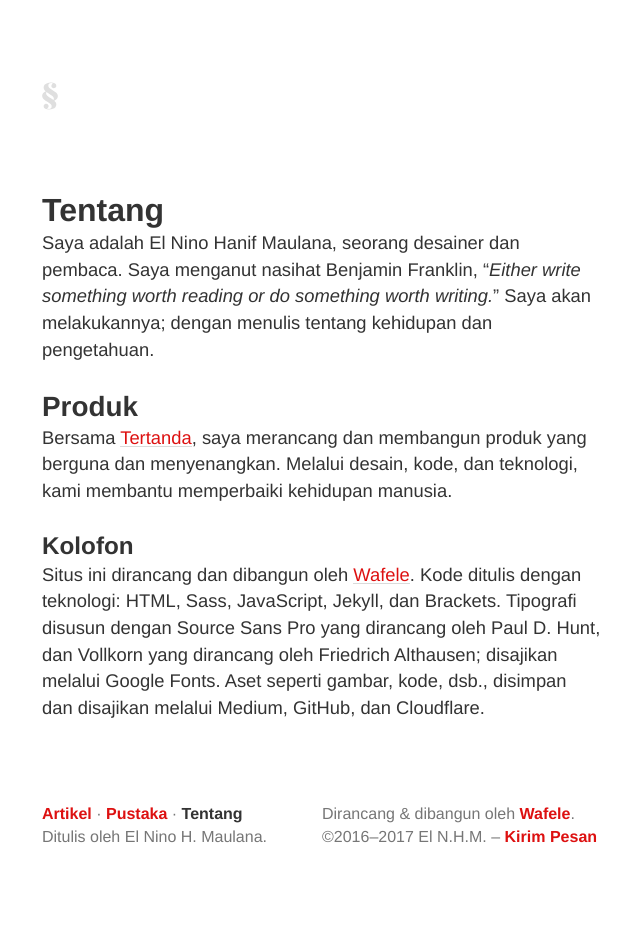
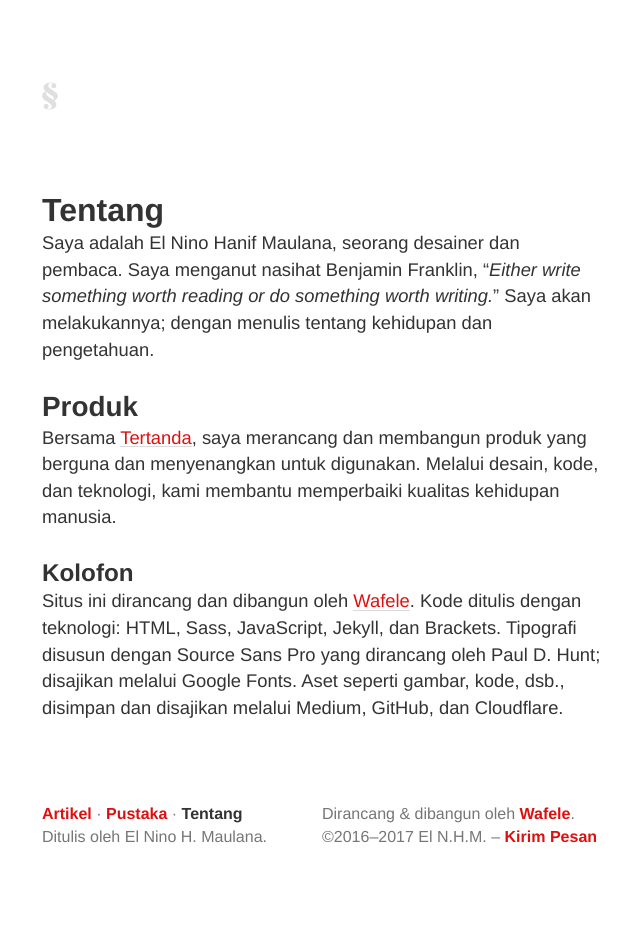
Before and after one commit to tertanda/elnino.github.io, a Jekyll site: the page built from tentang/index.md, in a window 1280 px wide. Shown: the whole page, without its empty margins (318-958 px from the left). Built offline with Jekyll 4.4.1, drawn with Linux system fonts in a browser that asks for light colours.

Commit message:
First commit.

```diff
--- a/tentang/index.md
+++ b/tentang/index.md
@@ -10,8 +10,8 @@
 
 ## Produk
 
-<p>Bersama <a href="http://tertanda.com" title="Tertanda" target="_blank">Tertanda</a>, saya merancang dan membangun produk yang berguna dan menyenangkan. Melalui desain, kode, dan teknologi, kami membantu memperbaiki kehidupan manusia.</p>
+<p>Bersama <a href="http://tertanda.com" title="Tertanda" target="_blank">Tertanda</a>, saya merancang dan membangun produk yang berguna dan menyenangkan untuk digunakan. Melalui desain, kode, dan teknologi, kami membantu memperbaiki kualitas kehidupan manusia.</p>
 
 ### Kolofon
 
-<p>Situs ini dirancang dan dibangun oleh <a href="http://tertanda.com" title="Studio Wafele" target="_blank">Wafele</a>. Kode ditulis dengan teknologi: HTML, Sass, JavaScript, Jekyll, dan Brackets. Tipografi disusun dengan Source Sans Pro yang dirancang oleh Paul D. Hunt, dan Vollkorn yang dirancang oleh Friedrich Althausen; disajikan melalui Google Fonts. Aset seperti gambar, kode, dsb., disimpan dan disajikan melalui Medium, GitHub, dan Cloudflare.</p>
+<p>Situs ini dirancang dan dibangun oleh <a href="http://tertanda.com" title="Studio Wafele" target="_blank">Wafele</a>. Kode ditulis dengan teknologi: HTML, Sass, JavaScript, Jekyll, dan Brackets. Tipografi disusun dengan Source Sans Pro yang dirancang oleh Paul D. Hunt; disajikan melalui Google Fonts. Aset seperti gambar, kode, dsb., disimpan dan disajikan melalui Medium, GitHub, dan Cloudflare.</p>
```
